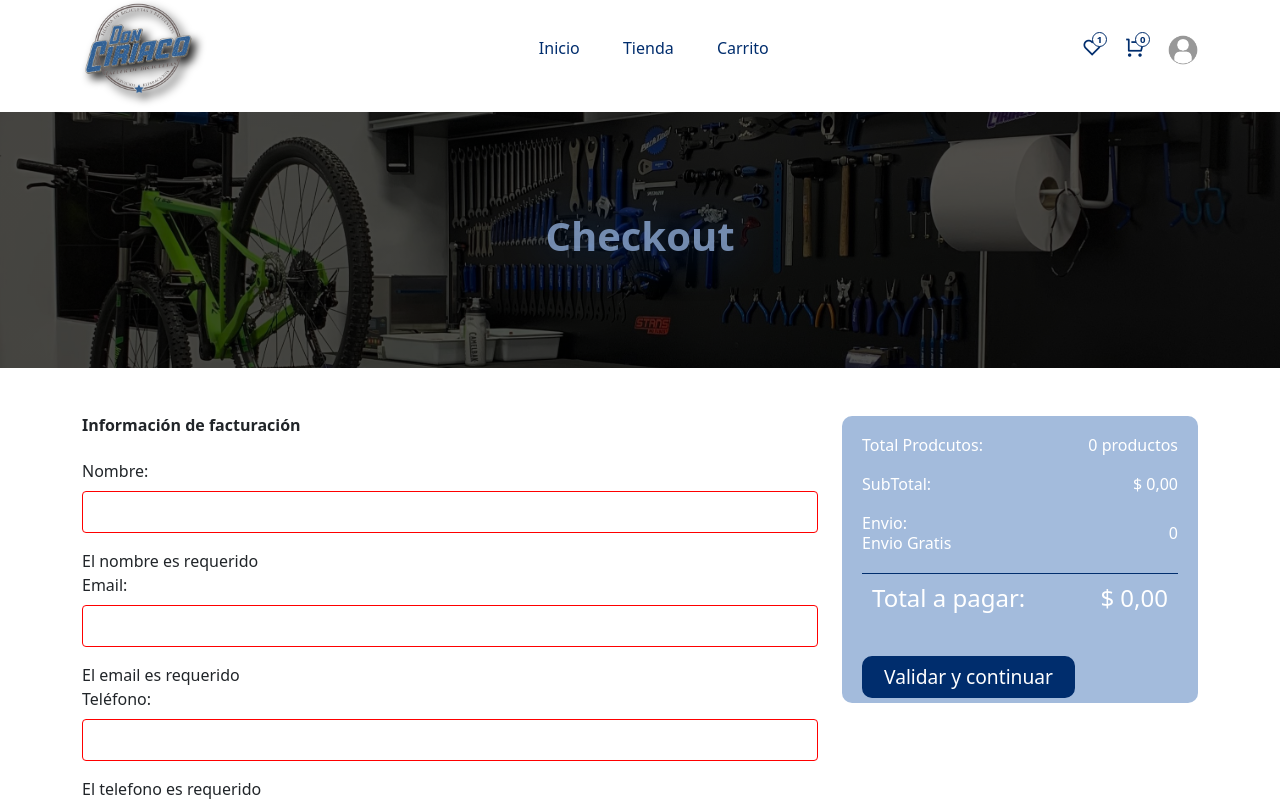
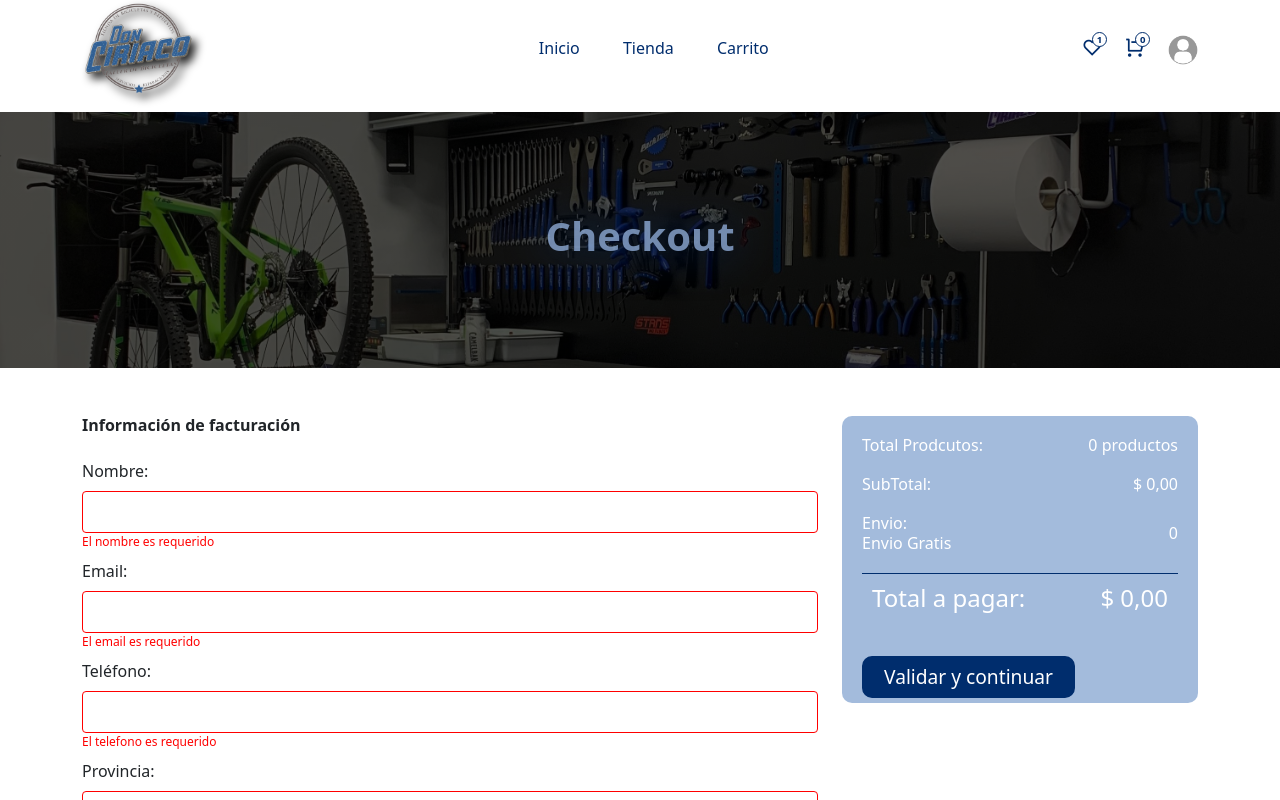
Before and after one commit to lealanza/donciriacoreact, a React (Create React App) app: page /checkOut in a window 1280 px wide. Both pictures are taken after a click on the button "Validar y continuar". Shown: the top 800 px of the page. Built offline with nearby package versions, Linux system fonts and the light colour scheme.

Commit message:
todo solucionado

```diff
--- a/src/components/Ui/ProdcutCard.jsx
+++ b/src/components/Ui/ProdcutCard.jsx
@@ -1,4 +1,4 @@
-import React, { useState } from 'react'
+import React, { useState} from 'react'
 import '../../styles/product-card.css'
 import { Col } from 'reactstrap'
 import { motion } from 'framer-motion'
@@ -7,15 +7,17 @@ import { useDispatch } from 'react-redux'
 import { cartActions } from '../../redux/slices/cartSlice'
 import { toast } from 'react-toastify';
 
+
 const ProductCard = ({ item }) => {
     const dispatch = useDispatch()
     const [stockProducts, setStockProducts] = useState(item.stock)
-    const [newItem, setNewItem] = useState(item.id)
+
     const addToCart = () => {
         if (stockProducts === 0) {
           toast.error('No hay más productos');
           return;
         }
+
         dispatch(
           cartActions.addItem({
             id: item.id,
@@ -25,6 +27,7 @@ const ProductCard = ({ item }) => {
             stock: stockProducts - 1,
           }),
         );
+
         setStockProducts(stockProducts - 1);
         toast.success('Producto agregado');
       };
@@ -32,6 +35,7 @@ const ProductCard = ({ item }) => {
         style: 'currency',
         currency: 'ARS',
       });
+
     return (
         <Col lg='3' md='4' className='mb-2'>
             <div className="product__item">
@@ -48,17 +52,22 @@ const ProductCard = ({ item }) => {
                         <p className='price'>
                             Precio: <span>{formattedTotal}</span>
                         </p>
+
                     </div>
-                    {item.stock === 0 && item.id === newItem ? (
-                        <div className='stock-unavailable'>Sin stock</div>
-                    ) : (
-                        <button onClick={addToCart} className='cart-button' disabled={item.stock === 0 && item.id !== newItem}>
-                            <i class='ri-add-line'></i>
+                    {item.stock === 0?
+                        <div className='stock-unavailable'>
+                            Sin stock
+                        </div>:
+                         <button onClick={addToCart} className='cart-button'>
+                         <i class="ri-add-line"></i>
                      </button>
-                    )}
+                    }
                 </div>
             </div>
         </Col>
     )
 }
+
+
+
 export default ProductCard
--- a/src/components/Ui/ProductsList.jsx
+++ b/src/components/Ui/ProductsList.jsx
@@ -8,7 +8,6 @@ const ProductsList = ({ data }) => {
         <ProdcutCard
           item={item}
           key={index}
-          isOutOfStock={item.stock <= 0}
         />
       ))}
     </>
--- a/src/pages/CheckOut.jsx
+++ b/src/pages/CheckOut.jsx
@@ -1,7 +1,7 @@
 import React from 'react';
 import { useSelector } from 'react-redux';
 import { Container, Row, Col } from 'reactstrap';
-import {  useFormik } from 'formik';
+import { useFormik } from 'formik';
 import Helmet from '../components/Helmet/Helmet';
 import CommonSection from '../components/Ui/CommonSection';
 import '../styles/checkout.css';
@@ -76,8 +76,9 @@ const CheckOut = () => {
                   className={formik.touched.nombre && formik.errors.nombre ? 'has-error' : ''}
                 />
                 {formik.touched.nombre && formik.errors.nombre ? (
-                    <div>{formik.errors.nombre}</div>
+                  <span className="error-message">{formik.errors.nombre}</span>
                 ) : null}
+
 
                   <label htmlFor="email">Email:</label>
                   <input
@@ -90,8 +91,10 @@ const CheckOut = () => {
                     className={formik.touched.email && formik.errors.email ? 'has-error' : ''}
                   />
                   {formik.touched.email && formik.errors.email ? (
-                    <div>{formik.errors.email}</div>
+                    <span className="error-message">{formik.errors.email}</span>
                   ) : null}
+
+
 
                 <label htmlFor="telefono">Teléfono:</label>
                 <input
@@ -104,7 +107,7 @@ const CheckOut = () => {
                   className={formik.touched.telefono && formik.errors.telefono ? 'has-error' : ''}
                 />
                 {formik.touched.telefono && formik.errors.telefono ? (
-                    <div>{formik.errors.telefono}</div>
+                  <span className="error-message">{formik.errors.telefono}</span>
                 ) : null}
                 <label htmlFor="provincia">Provincia:</label>
                 <input
@@ -117,7 +120,7 @@ const CheckOut = () => {
                   className={formik.touched.provincia && formik.errors.provincia ? 'has-error' : ''}
                 />
                 {formik.touched.provincia && formik.errors.provincia ? (
-                    <div>{formik.errors.provincia}</div>
+                  <span className="error-message">{formik.errors.provincia}</span>
                 ) : null}
                 <label htmlFor="localidad">Localidad:</label>
                 <input
@@ -130,7 +133,7 @@ const CheckOut = () => {
                   className={formik.touched.localidad && formik.errors.localidad ? 'has-error' : ''}
                 />
                 {formik.touched.localidad && formik.errors.localidad ? (
-                    <div>{formik.errors.localidad}</div>
+                  <span className="error-message">{formik.errors.localidad}</span>
                 ) : null}
                 <label htmlFor="codigoPostal">Codigo Postal:</label>
                 <input
@@ -143,7 +146,7 @@ const CheckOut = () => {
                   className={formik.touched.codigoPostal && formik.errors.codigoPostal ? 'has-error' : ''}
                 />
                 {formik.touched.codigoPostal && formik.errors.codigoPostal ? (
-                    <div>{formik.errors.codigoPostal}</div>
+                  <span className="error-message">{formik.errors.codigoPostal}</span>
                 ) : null}
                 <label htmlFor="direccion">Direccion:</label>
                 <input
@@ -156,7 +159,7 @@ const CheckOut = () => {
                   className={formik.touched.direccion && formik.errors.direccion ? 'has-error' : ''}
                 />
                 {formik.touched.direccion && formik.errors.direccion ? (
-                    <div>{formik.errors.direccion}</div>
+                  <span className="error-message">{formik.errors.direccion}</span>
                 ) : null}
               </form>
             </Col>
--- a/src/styles/checkout.css
+++ b/src/styles/checkout.css
@@ -20,11 +20,17 @@
   border: 1px solid #ccc;
 border-radius: 4px;
 box-sizing: border-box;
-margin-bottom: 16px;
+
 }
 
 .form__group input.has-error {
     border-color: red;
+
+}
+
+.error-message {
+    color: red;
+
 }
 
 .form__group .error-message {
```
Lines whose indentation alone changed are shown as unchanged.
